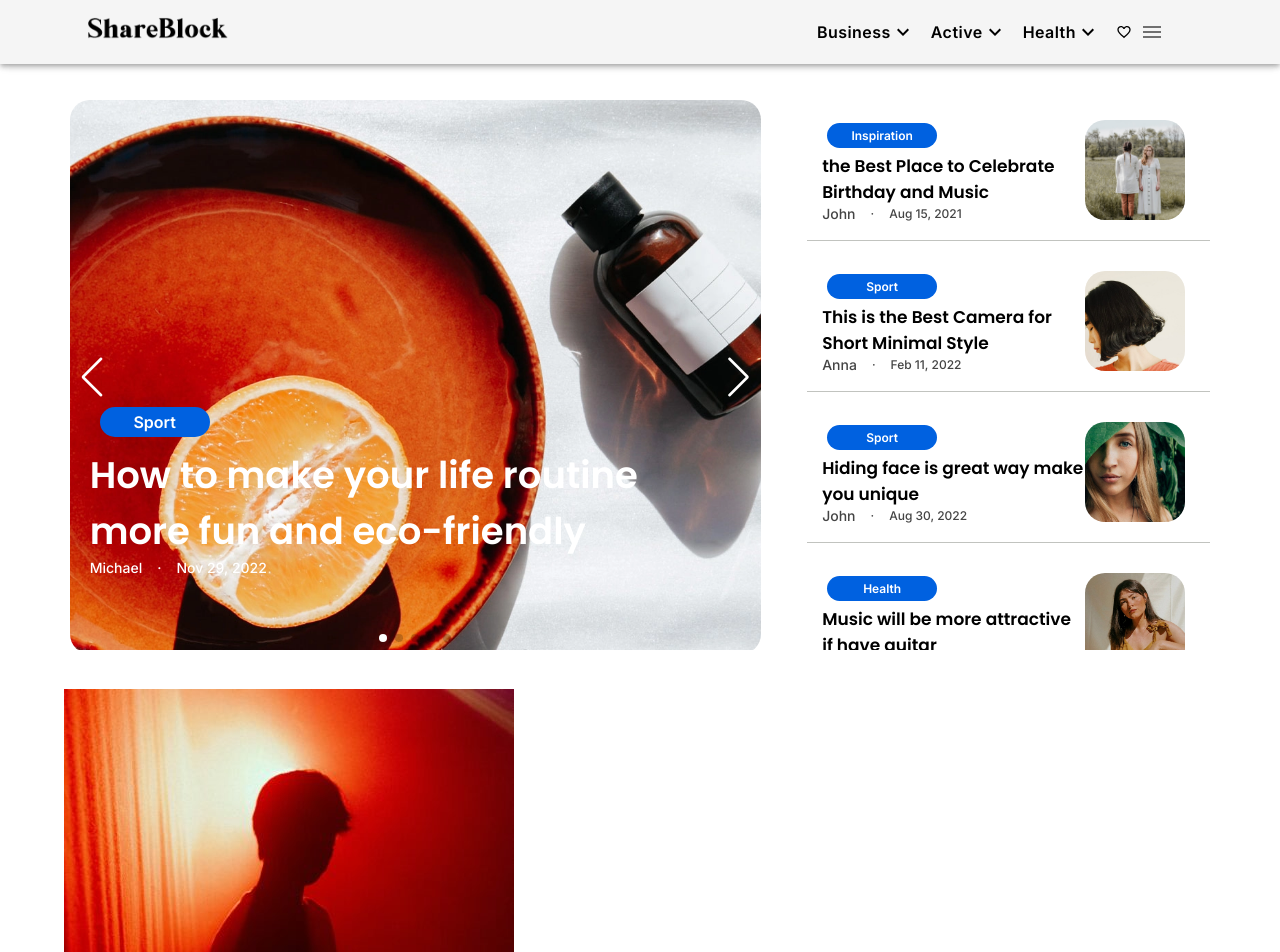
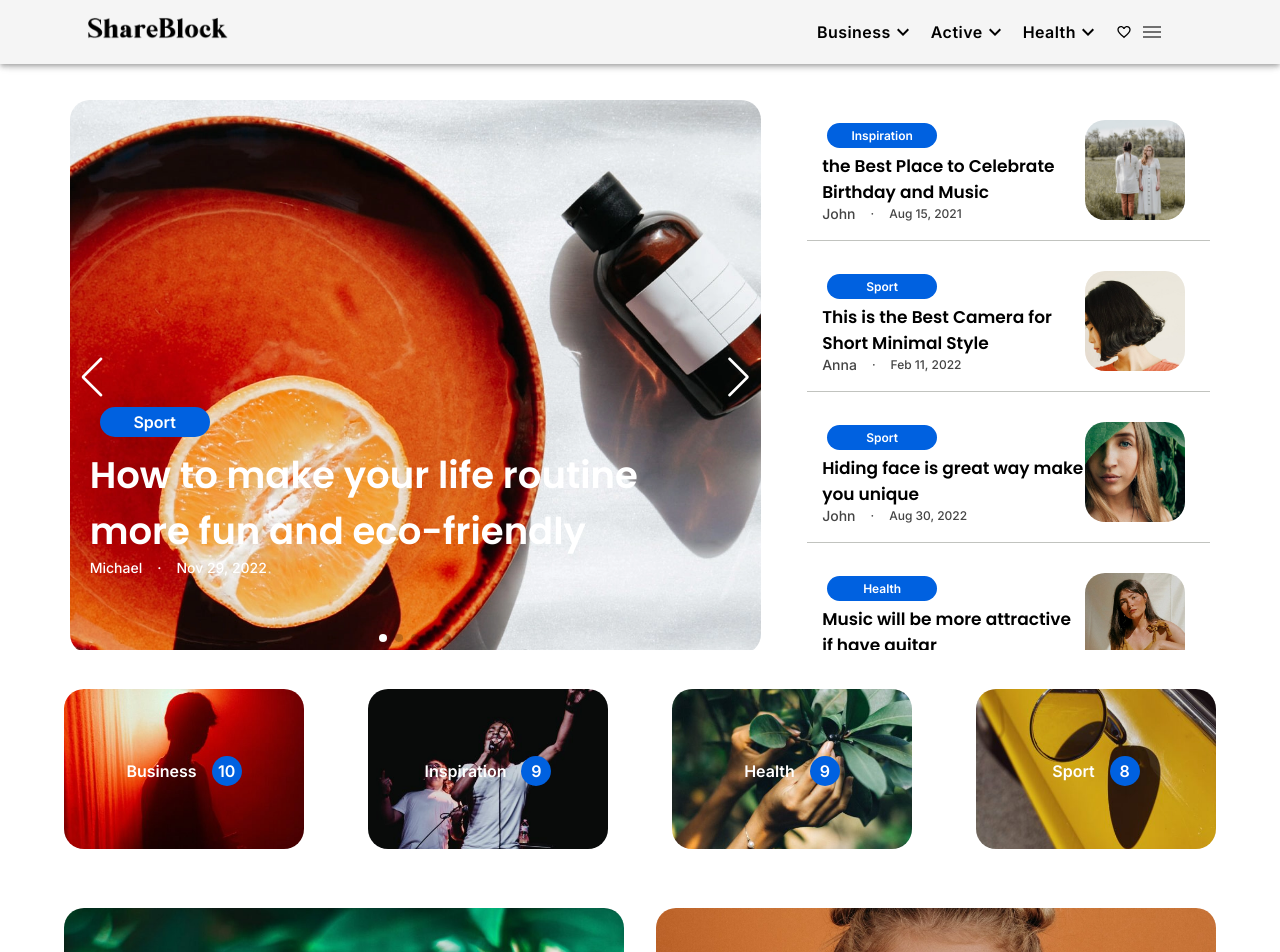
Before and after one commit to marianabalanchuk/blog-project, a React (Create React App) app: page / in a window 1280 px wide. Shown: the top 952 px of the page. Built offline with nearby package versions, Linux system fonts and the light colour scheme.

Commit message:
styled categories block

```diff
--- a/src/components/Categories/Categories.scss
+++ b/src/components/Categories/Categories.scss
@@ -1,3 +1,38 @@
 .categories {
     display: flex;
+    justify-content: space-between;
+    margin: 30px auto;
+    color: white;
 }
+.category-item {
+    position: relative;
+    img {
+        object-fit: cover;
+        height: 160px;
+        width: 240px;
+        object-position: center;
+        aspect-ratio: 1;
+        border-radius: 20px;
+    }
+}
+.category-text {
+    display: flex;
+    width: 100%;
+    height: 100%;
+    justify-content: center;
+    align-items: center;
+    gap: 15px;
+    position: absolute;
+    text-align: center;
+    font-size: 16px;
+    font-weight: 600;
+    top: 0;
+}
+.category-count {
+    padding: 5px;
+    border-radius: 50%;
+    background-color: #0061e0;
+    width: 20px;
+    height: 20px;
+    text-align: center;
+}
--- a/src/components/Categories/CategoryListItem.tsx
+++ b/src/components/Categories/CategoryListItem.tsx
@@ -10,12 +10,14 @@ class CategoryListItem extends Component<Props> {
     render() {
         const { title, count, route, image } = this.props
         return (
-            <div className="category">
+            <div className="category-item">
                 <img src={image} alt="category image" />
-                <a href={route} className="category-title">
-                    <p>{title}</p>
-                </a>
-                <div>{count}</div>
+                <div className="category-text">
+                    <a href={route} className="category-title">
+                        <p>{title}</p>
+                    </a>
+                    <p className="category-count">{count}</p>
+                </div>
             </div>
         )
     }
--- a/src/components/HomeSlider/MainHomeSlider.scss
+++ b/src/components/HomeSlider/MainHomeSlider.scss
@@ -27,6 +27,7 @@
 
     .article-title:hover {
         color: white;
+        cursor: pointer;
     }
 
     .article-info {
--- a/src/container/Main/Main.scss
+++ b/src/container/Main/Main.scss
@@ -6,3 +6,7 @@
     gap: 35px;
     margin-bottom: 35px;
 }
+a {
+    color: white;
+    text-decoration: none;
+}
--- a/src/pages/Home.tsx
+++ b/src/pages/Home.tsx
@@ -11,7 +11,9 @@ const Home = (props: Props) => {
                 <MainHomeSlider />
                 <SideHomeSlider />
             </div>
-            <CategoriesList />
+            <div className="categories">
+                <CategoriesList />
+            </div>
             <ArticlesList />
         </div>
     )
```
